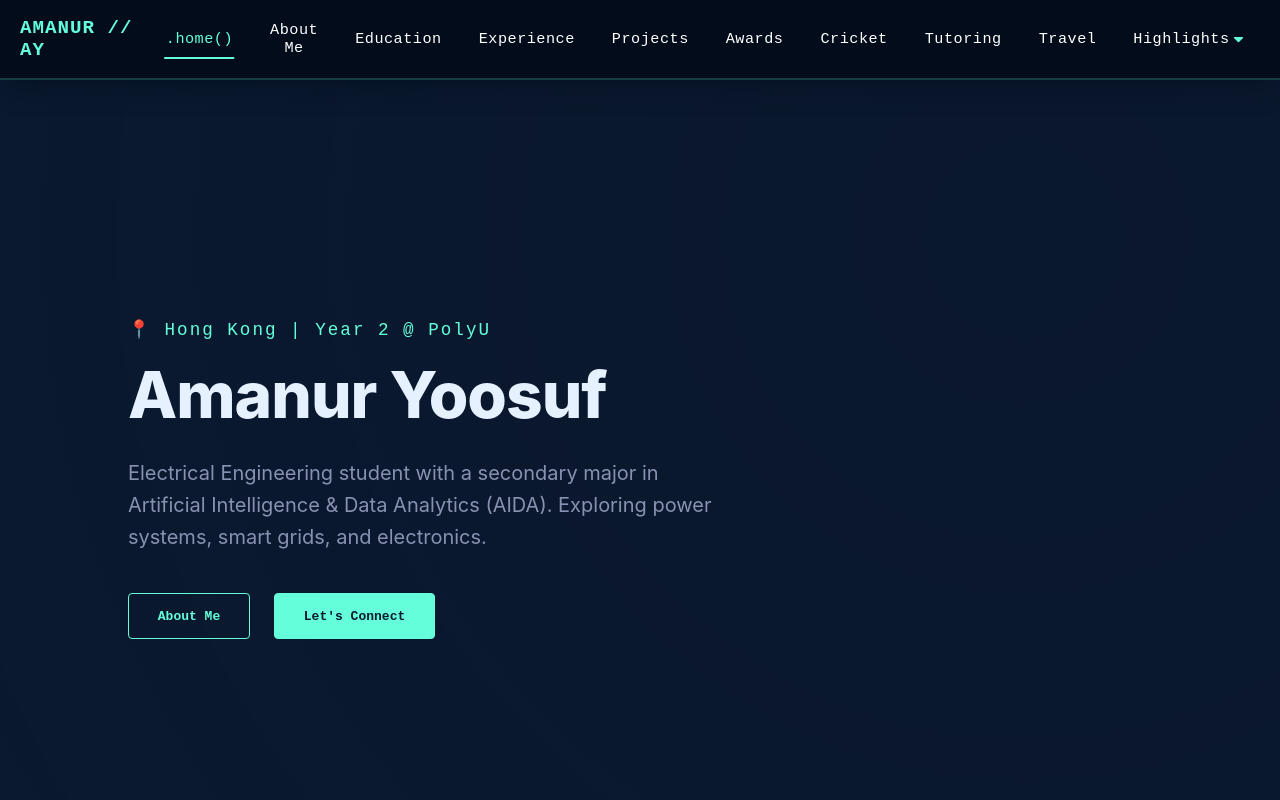
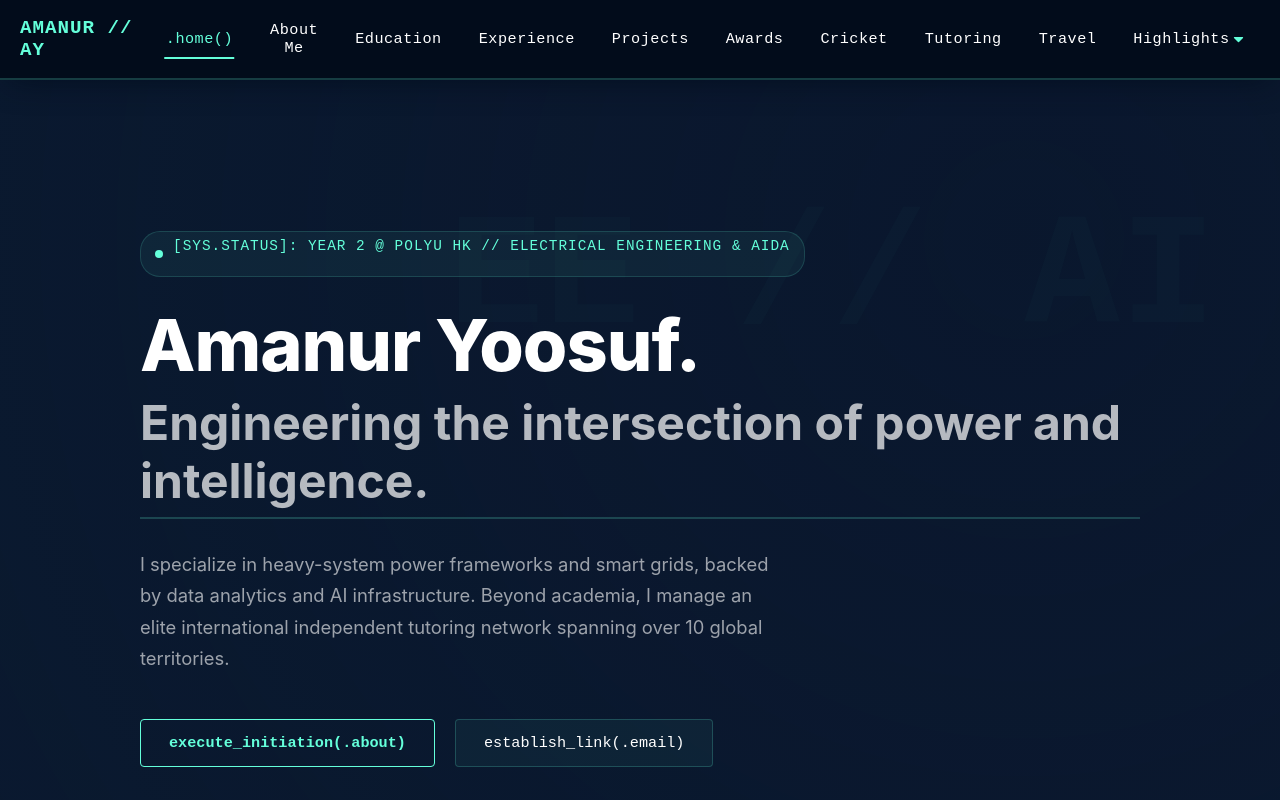
Before and after one commit to amanyoosuf/amanyoosuf.github.io, a React (Create React App) app: page / in a window 1280 px wide. Shown: the top 800 px of the page. Built offline with nearby package versions, Linux system fonts and the light colour scheme.

Commit message:
Update Home.js

```diff
--- a/src/components/Home.js
+++ b/src/components/Home.js
@@ -14,45 +14,140 @@ function Home() {
                 style={{
                     backgroundColor: '#020c1b',
                     borderBottom: '2px solid rgba(100, 255, 218, 0.2)',
-                    boxShadow: '0 10px 30px -10px rgba(2, 12, 27, 0.7)'
+                    position: 'relative',
+                    overflow: 'hidden',
+                    padding: '140px 24px 100px 24px',
+                    display: 'flex',
+                    justifyContent: 'center',
+                    alignItems: 'center',
+                    minHeight: '85vh'
                 }}
             >
-                <div className='hero-content_wrapper'>
-                    <div className='hero-intro-text'>
-                        <span className='hero-subtitle'>📍 Hong Kong | Year 2 @ PolyU</span>
-                        <h1 className='hero-title'>Amanur Yoosuf</h1>
-                        <p className='hero-tagline'>
-                            Electrical Engineering student with a secondary major in Artificial Intelligence & Data Analytics (AIDA). Exploring power systems, smart grids, and electronics.
+                {/* Tech Stack Subtle Watermark Grid System */}
+                <div
+                    style={{
+                        position: 'absolute',
+                        top: '15%',
+                        right: '5%',
+                        fontFamily: 'monospace',
+                        fontSize: '10rem',
+                        fontWeight: '900',
+                        color: 'rgba(100, 255, 218, 0.02)',
+                        userSelect: 'none',
+                        lineHeight: '1',
+                        zIndex: 1
+                    }}
+                >
+                    EE // AI
+                </div>
+
+                <div className='hero-content_wrapper' style={{ maxWidth: '1000px', width: '100%', zIndex: 2 }}>
+                    <div className='hero-intro-text' style={{ display: 'flex', flexDirection: 'column', alignItems: 'flex-start' }}>
+
+                        {/* Terminal Style Introduction Banner */}
+                        <div
+                            style={{
+                                display: 'flex',
+                                alignItems: 'center',
+                                gap: '10px',
+                                background: 'rgba(100, 255, 218, 0.06)',
+                                border: '1px solid rgba(100, 255, 218, 0.15)',
+                                padding: '6px 14px',
+                                borderRadius: '20px',
+                                marginBottom: '28px'
+                            }}
+                        >
+                            <span style={{ width: '8px', height: '8px', borderRadius: '50%', backgroundColor: '#64ffda', animate: 'pulse 2s infinite' }}></span>
+                            <span className='hero-subtitle' style={{ fontFamily: 'monospace', color: '#64ffda', fontSize: '0.9rem', letterSpacing: '1px', textTransform: 'uppercase' }}>
+                                [sys.status]: Year 2 @ PolyU HK // Electrical Engineering & AIDA
+                            </span>
+                        </div>
+
+                        {/* High-Impact Identity Block */}
+                        <h1
+                            className='hero-title'
+                            style={{
+                                fontSize: 'clamp(2.5rem, 6vw, 4.5rem)',
+                                fontWeight: '800',
+                                color: '#ffffff',
+                                lineHeight: '1.1',
+                                marginBottom: '10px',
+                                letterSpacing: '-1px'
+                            }}
+                        >
+                            Amanur Yoosuf.
+                        </h1>
+
+                        <h2
+                            style={{
+                                fontSize: 'clamp(1.8rem, 4vw, 3rem)',
+                                fontWeight: '700',
+                                color: 'rgba(255, 255, 255, 0.7)',
+                                lineHeight: '1.2',
+                                marginBottom: '30px'
+                            }}
+                        >
+                            Engineering the intersection of power and intelligence.
+                        </h2>
+
+                        {/* Strategic Technical Narrative */}
+                        <p
+                            className='hero-tagline'
+                            style={{
+                                fontSize: '1.15rem',
+                                lineHeight: '1.7',
+                                color: 'rgba(255, 255, 255, 0.6)',
+                                maxWidth: '640px',
+                                marginBottom: '45px'
+                            }}
+                        >
+                            I specialize in heavy-system power frameworks and smart grids, backed by data analytics and AI infrastructure. Beyond academia, I manage an elite international independent tutoring network spanning over 10 global territories.
                         </p>
-                        <div className='hero-cta-buttons'>
-                            <a href='#aboutme' className='cta-btn primary'>About Me</a>
-                            <a href='mailto:amanur.yoosuf@connect.polyu.hk' className='cta-btn secondary'>Let's Connect</a>
+
+                        {/* Re-engineered Geometric Buttons */}
+                        <div className='hero-cta-buttons' style={{ display: 'flex', gap: '20px', flexWrap: 'wrap' }}>
+                            <a
+                                href='#aboutme'
+                                className='cta-btn primary'
+                                style={{
+                                    padding: '14px 28px',
+                                    backgroundColor: 'transparent',
+                                    color: '#64ffda',
+                                    border: '1px solid #64ffda',
+                                    borderRadius: '4px',
+                                    fontFamily: 'monospace',
+                                    fontSize: '0.95rem',
+                                    fontWeight: '600',
+                                    textDecoration: 'none',
+                                    transition: 'all 0.25s cubic-bezier(0.25, 0.8, 0.25, 1)'
+                                }}
+                            >
+                                execute_initiation(.about)
+                            </a>
+
+                            <a
+                                href='mailto:amanur.yoosuf@connect.polyu.hk'
+                                className='cta-btn secondary'
+                                style={{
+                                    padding: '14px 28px',
+                                    backgroundColor: 'rgba(100, 255, 218, 0.05)',
+                                    color: '#ffffff',
+                                    border: '1px solid rgba(100, 255, 218, 0.2)',
+                                    borderRadius: '4px',
+                                    fontFamily: 'monospace',
+                                    fontSize: '0.95rem',
+                                    fontWeight: '500',
+                                    textDecoration: 'none',
+                                    transition: 'all 0.25s cubic-bezier(0.25, 0.8, 0.25, 1)'
+                                }}
+                            >
+                                establish_link(.email)
+                            </a>
                         </div>
+
                     </div>
                 </div>
             </header>
-
-            {/* 2. ABOUT ME SECTION */}
-            <section id='aboutme' className='profile-section_container'>
-                <div className='content-grid-split'>
-                    <div className='profile-text-block'>
-                        <h2>About Me</h2>
-                        <div className='profile-body-text'>
-                            <p>
-                                Hey everyone! My name is Aman, a Year 2 Electrical Engineering student at <strong>The Hong Kong Polytechnic University</strong>, with a secondary major in <strong>AIDA (Artificial Intelligence and Data Analytics)</strong>. Originally from Sri Lanka, I now study and live in Hong Kong.
-                            </p>
-                            <p>
-                                I’m passionate about several fields within the endless realm of Electrical Engineering, including power systems, electronics, IoT, and robotics. I’m always looking to explore new opportunities to diversify my knowledge and build meaningful skills.
-                            </p>
-                        </div>
-                    </div>
-                    <div className='profile-showcase-block'>
-                        <div className='avatar-frame'>
-                            <img src='./insta.jpg' className='profile-image' alt="Aman Yoosuf - PolyU Electrical Engineering" />
-                        </div>
-                    </div>
-                </div>
-            </section>
 
             {/* 3. EDUCATION SECTION */}
             <section id='education' className='academic-section_container'>
```
